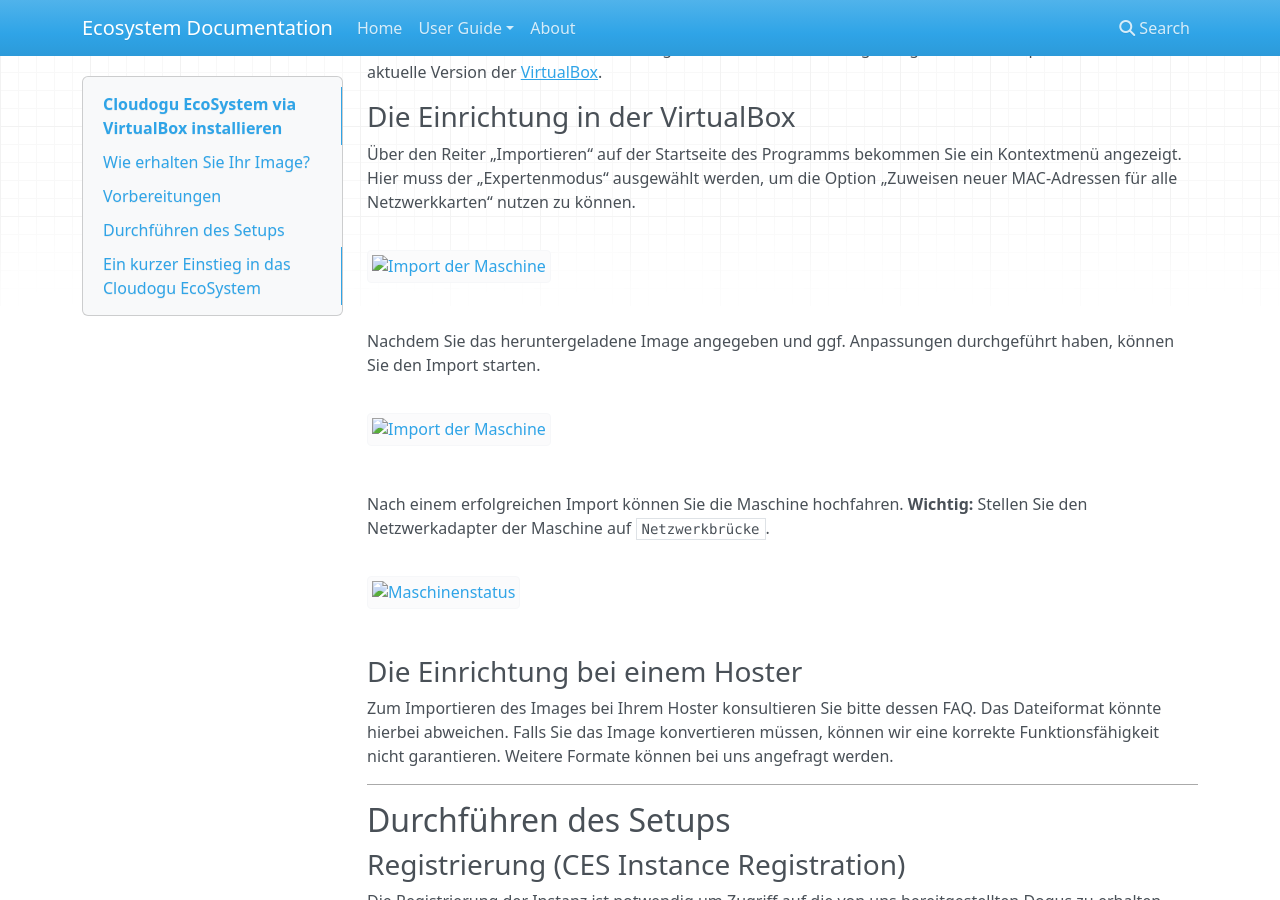
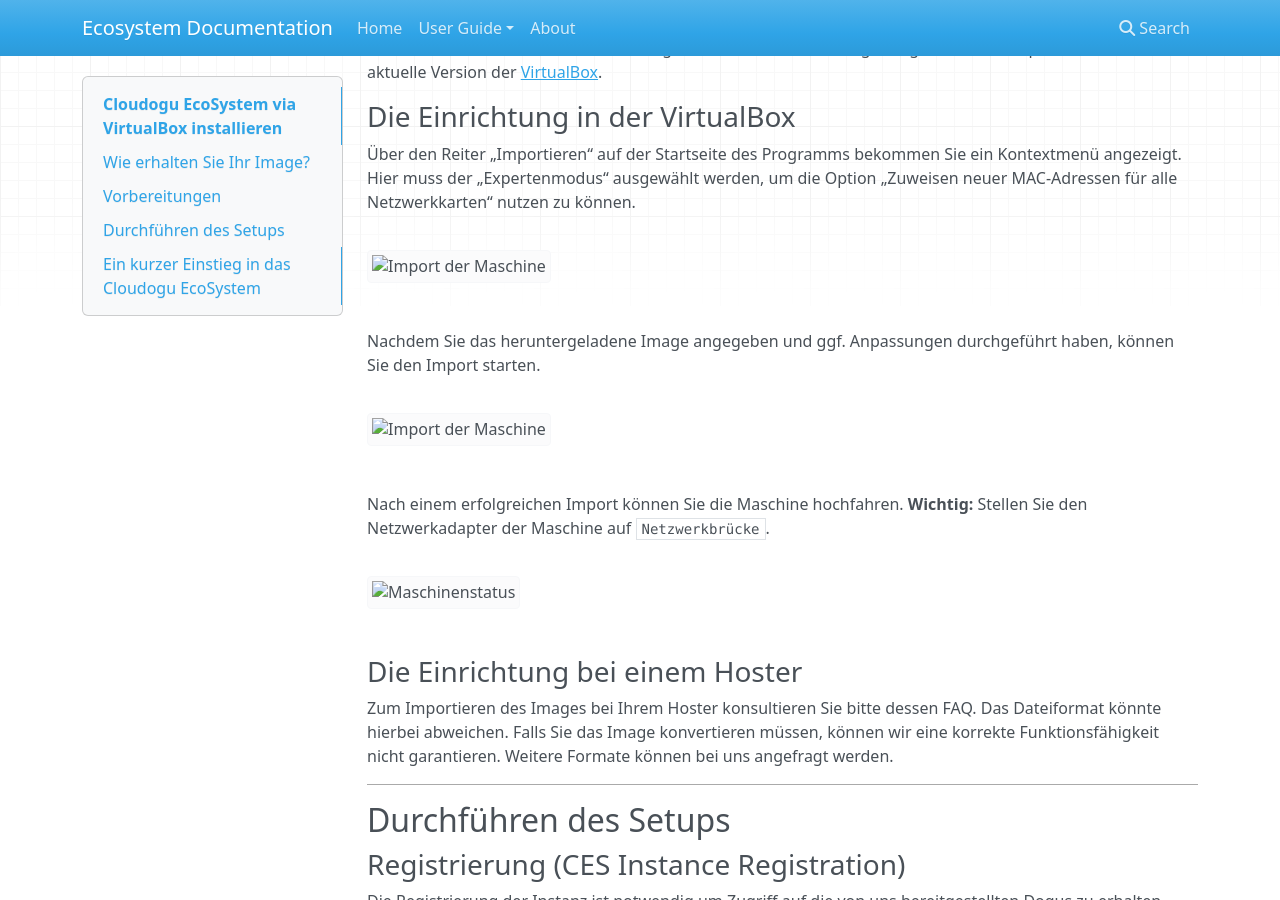
Before and after one commit to cloudogu/ecosystem, an MkDocs documentation site: the page built from docs/docs/user-guide/cesQuickStartGuide.md, in a window 1280 px wide and 900 px high, scrolled down 701 px. Built offline with MkDocs 1.6.1, drawn with Linux system fonts in a browser that asks for light colours; nearby versions of some CDN libraries; old or Windows-style settings are respelled for this version of MkDocs.

Commit message:
Update quick-start-guide

```diff
--- a/docs/docs/user-guide/cesQuickStartGuide.md
+++ b/docs/docs/user-guide/cesQuickStartGuide.md
@@ -45,15 +45,15 @@
 
 Über den Reiter „Importieren“ auf der Startseite des Programms bekommen Sie ein Kontextmenü angezeigt. Hier muss der „Expertenmodus“ ausgewählt werden, um die Option „Zuweisen neuer MAC-Adressen für alle Netzwerkkarten“ nutzen zu können.
 
-<a data-lightbox="Quickstart Guide" data-title="Import der Maschine" class="lightbox-img" href="/images/cesQuickStartGuide/image2.png"><img alt="Import der Maschine" src="images/cesQuickStartGuide/image2.png"></a>
+<img alt="Import der Maschine" src="images/cesQuickStartGuide/image2.png">
 
 Nachdem Sie das heruntergeladene Image angegeben und ggf. Anpassungen durchgeführt haben, können Sie den Import starten.
 
-<a data-lightbox="Quickstart Guide" data-title="Import der Maschine" class="lightbox-img" href="/images/cesQuickStartGuide/image12.png"><img alt="Import der Maschine" src="images/cesQuickStartGuide/image12.png"></a>
+<img alt="Import der Maschine" src="images/cesQuickStartGuide/image12.png">
 
 Nach einem erfolgreichen Import können Sie die Maschine hochfahren. **Wichtig:** Stellen Sie den Netzwerkadapter der Maschine auf `Netzwerkbrücke`.
 
-<a data-lightbox="Quickstart Guide" data-title="Maschinenstatus" class="lightbox-img" href="/images/cesQuickStartGuide/image16.png"><img alt="Maschinenstatus" src="images/cesQuickStartGuide/image16.png"></a>
+<img alt="Maschinenstatus" src="images/cesQuickStartGuide/image16.png">
 
 ### Die Einrichtung bei einem Hoster
 
@@ -76,35 +76,35 @@
 
 Die Maschine steht Ihnen in der Regel über die Website `http://192.168.0.56:8080` für das Setup zur Verfügung. Sollte dies nicht der Fall sein, wurde der Maschine von Ihrem Netzwerk eine andere IP zugewiesen. Um die IP herauszufinden müssen Sie sich über das CLI anmelden. Die Logindaten sind Username `ces-admin` mit dem Passwort `ces-admin`. **Hinweis:** Das Standard-Keyboard-Layout ist Englisch, das "-" ist auf der "ß" -Taste. **Wichtig:** Das Passwort des Users ces-admin wird am Ende des Setup-Prozesses durch eine zufällig generierte Zeichenfolge ersetzt, die Ihnen dann mitgeteilt wird.
 
-<a data-lightbox="Quickstart Guide" data-title="IP Adresse" class="lightbox-img" href="/images/cesQuickStartGuide/ip_address.png"><img alt="IP Adresse" src="images/cesQuickStartGuide/ip_address.png"></a>
+<img alt="IP Adresse" src="images/cesQuickStartGuide/ip_address.png">
 
 Nach dem erfolgreichen Login wird die IP der Maschine angezeigt. Sie können das Setup unter `http://ip-adresse:8080` starten.
 
-<a data-lightbox="Quickstart Guide" data-title="Registration" class="lightbox-img" href="/images/cesQuickStartGuide/image9.png"><img alt="Registration" src="images/cesQuickStartGuide/image9.png"></a>
+<img alt="Registration" src="images/cesQuickStartGuide/image9.png">
 
 Dort können Sie den Prozess mit „Register instance“ starten.
 
-<a data-lightbox="Quickstart Guide" data-title="Login" class="lightbox-img" href="/images/cesQuickStartGuide/image10.png"><img alt="Login" src="images/cesQuickStartGuide/image10.png"></a>
+<img alt="Login" src="images/cesQuickStartGuide/image10.png">
 
 Um Ihre Instanz zu registrieren, können Sie Ihren myCloudogu Account nutzen. Alternativ können Sie sich auch mit einem GitHub- oder Google-Account anmelden oder einen neuen Account registrieren.
 
-<a data-lightbox="Quickstart Guide" data-title="Abschließen der Registrierung" class="lightbox-img" href="/images/cesQuickStartGuide/image11.png"><img alt="Abschließen der Registrierung" src="images/cesQuickStartGuide/image11.png"></a>
+<img alt="Abschließen der Registrierung" src="images/cesQuickStartGuide/image11.png">
 
 Bestätigen Sie anschließend die Registrierung Ihrer Instanz unter Ihrem Account.
 
-<a data-lightbox="Quickstart Guide" data-title="Erfolgreiche Registrierung" class="lightbox-img" href="/images/cesQuickStartGuide/image8.png"><img alt="Erfolgreiche Registrierung" src="images/cesQuickStartGuide/image8.png"></a>
+<img alt="Erfolgreiche Registrierung" src="images/cesQuickStartGuide/image8.png">
 
 ### Region (Set region specific settings)
 
 Nach der Registrierung beginnt die Konfiguration Ihrer Instanz. Der erste Schritt ist die Festlegung der Region Ihrer Instanz.
 
-<a data-lightbox="Quickstart Guide" data-title="Region Einstellungen" class="lightbox-img" href="/images/cesQuickStartGuide/image7.png"><img alt="Region Einstellungen" src="images/cesQuickStartGuide/image7.png"></a>
+<img alt="Region Einstellungen" src="images/cesQuickStartGuide/image7.png">
 
 ### Naming (FQDN, Hostname, Domain and Certificates)
 
 Im nächsten Schritt werden Informationen zur Erreichbarkeit Ihrer Instanz und dem E-Mail-Versand benötigt.
 
-<a data-lightbox="Quickstart Guide" data-title="Naming" class="lightbox-img" href="/images/cesQuickStartGuide/image6.png"><img alt="Naming" src="images/cesQuickStartGuide/image6.png"></a>
+<img alt="Naming" src="images/cesQuickStartGuide/image6.png">
 
 **Hinweis FQDN:** Die „FQDN“ zeigt standardmäßig die IP-Adresse des virtuellen Systems an. Sie können die „FQDN“ auch ändern, indem Sie z.B. eine firmeneigene URL eintragen. Empfehlenswert ist eine Zusammensetzung aus „Hostname“ und „Domain“. Wenn kein FQDN angegeben wird, ist das CES nur über die IP erreichbar.
 
@@ -113,18 +113,17 @@
 **Hinweis Mail Relay Host:** Nur wenn ein gültiger Mailserver angegeben ist kann das Cloudogu EcoSystem E-Mails verschicken. Der Mail Relay Host kann sowohl als URL als auch als IP-Adresse angegeben werden. Auch ein inkorrekter Mail Relay Host, bspw. für Testzwecke, ist möglich.
 
 
-
 ### User Backend (Configure your directory service)
 
 Wählen Sie bitte die gewünschte Nutzerverwaltungsdatenbank. Wir liefern Ihnen eine implementierte Version direkt mit. Sollten Sie bereits ein eigenes LDAP oder Active Directory zur Verfügung haben, können Sie dieses selbstverständlich anbinden und konfigurieren.
 
-<a data-lightbox="Quickstart Guide" data-title="User Backend" class="lightbox-img" href="/images/cesQuickStartGuide/image5.png"><img alt="User Backend" src="images/cesQuickStartGuide/image5.png"></a>
+<img alt="User Backend" src="images/cesQuickStartGuide/image5.png">
 
 ### Dogu (Choose your Dogus)
 
 Suchen Sie Ihre Werkzeuge (Dogus) aus und legen Sie ein Dogu als Startseite nach dem Login (Default Dogu) fest.
 
-<a data-lightbox="Quickstart Guide" data-title="Dogu Auswahl" class="lightbox-img" href="/images/cesQuickStartGuide/image4.png"><img alt="Dogu Auswahl" src="images/cesQuickStartGuide/image4.png"></a>
+<img alt="Dogu Auswahl" src="images/cesQuickStartGuide/image4.png">
 
 Details zu den Dogus finden Sie in unserem <a target="_self" title="Dogus – Cloudogu Glossar" href="/de/glossar/dogu">Glossar</a>.
 
@@ -137,7 +136,7 @@
 ### Admin (Configure the Administrator)
 Im letzten Schritt der Konfiguration legen Sie den ersten User Ihres Cloudogu EcoSystem und einen Gruppennamen für Administratoren fest.
 
-<a data-lightbox="Quickstart Guide" data-title="Administrator Konfiguration" class="lightbox-img" href="/images/cesQuickStartGuide/image17.png"><img alt="Administrator Konfiguration" src="images/cesQuickStartGuide/image17.png"></a>
+<img alt="Administrator Konfiguration" src="images/cesQuickStartGuide/image17.png">
 
 **Hinweis:** Die Administratorengruppe (Admin Group) ist eine voreingestellte Gruppe des eingebetteten Directory Service, welche den Mitgliedern Administrationszugriff auf die installierten Tools gibt.
 
@@ -151,11 +150,11 @@
 
 In der letzten Phase sehen Sie, wie die Installation mit der von Ihnen vorgenommen Konfiguration Schritt für Schritt  abgearbeitet wird.
 
-<a data-lightbox="Quickstart Guide" data-title="Setupprozess" class="lightbox-img" href="/images/cesQuickStartGuide/image18.png"><img alt="Setupprozess" src="images/cesQuickStartGuide/image18.png"></a>
+<img alt="Setupprozess" src="images/cesQuickStartGuide/image18.png">
 
 Nach Vollendung des Setup-Prozesses werden Ihnen einmalig Ihre UNIX-Zugangsdaten angezeigt. **Sichern Sie sich diese Daten sorgfältig.**
 
-<a data-lightbox="Quickstart Guide" data-title="Zugangsdaten" class="lightbox-img" href="/images/cesQuickStartGuide/image19.png"><img alt="Zugangsdaten" src="images/cesQuickStartGuide/image19.png"></a>
+<img alt="Zugangsdaten" src="images/cesQuickStartGuide/image19.png">
 
 Sie können über den angebotenen Link direkt ins Cloudogu EcoSystem navigieren. Je nachdem wie performant ihre Maschine ist, kann es einige Minuten dauern bis alle Dogus gestartet sind und Sie sich anmelden können.
 
@@ -169,4 +168,4 @@
 
 **Wichtig:** Beachten Sie den Pfeil am rechten mittleren Bildschirmrand. Mit dieser Seitennavigationsleiste gelangen Sie auf die installierten Dogus.
 
-<a data-lightbox="Quickstart Guide" data-title="CES WarpMenu" class="lightbox-img" href="/images/cesQuickStartGuide/Setup_Navigation.png"><img alt="CES WarpMenu" src="images/cesQuickStartGuide/Setup_Navigation.png"></a>
+<img alt="CES WarpMenu" src="images/cesQuickStartGuide/Setup_Navigation.png">
```
